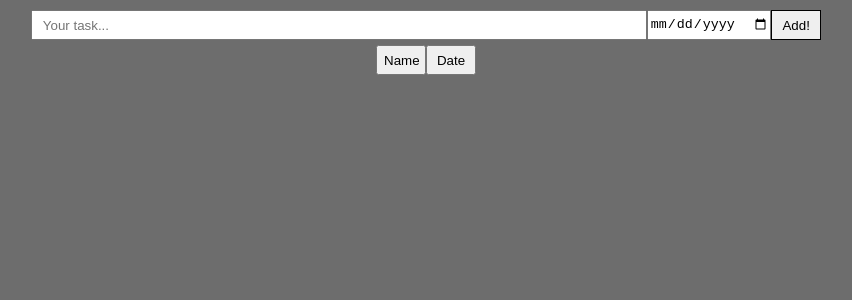
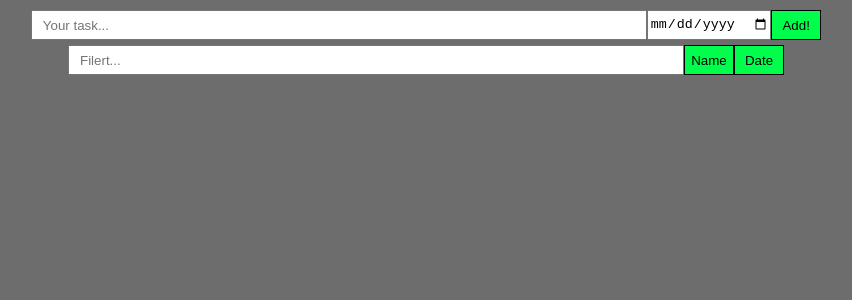
Before and after one commit to AlexAnoschenko/toDosReact, a React (Create React App) app: page / in a window 1280 px wide. Shown: the top 300 px of the page, without its empty margins (214-1066 px from the left). Built offline with nearby package versions, Linux system fonts and the light colour scheme.

Commit message:
Added text_filter-functionality

```diff
--- a/src/App.css
+++ b/src/App.css
@@ -1,3 +1,8 @@
 body {
-  background-color: rgb(109, 109, 109);
+    background-color: rgb(109, 109, 109);
 }
+
+.sortFilterBlock {
+    display: flex;
+    justify-content: center;
+}
--- a/src/App.js
+++ b/src/App.js
@@ -4,9 +4,11 @@ import "./App.css";
 import InputBlock from "./components/InputBlock/InputBlock";
 import ItemBlock from "./components/ItemBlock/ItemBlock";
 import SortBlock from "./components/SortBlock/SortBlock";
+import FilterBlock from "./components/FilterBlock/FilterBlock";
 
 export default class App extends React.Component {
     state = {
+        sourceItems: [],
         tasks: [],
         sortStatus: false
     };
@@ -35,14 +37,16 @@ export default class App extends React.Component {
     };
 
     sortHandle = type => {
+        let first = null;
+        let second = null;
         this.setState({
             tasks: this.state.tasks.sort((a, b) => {
                 if (type === "Name") {
-                    var first = a.text.toLowerCase();
-                    var second = b.text.toLowerCase();
+                    first = a.text.toLowerCase();
+                    second = b.text.toLowerCase();
                 } else {
-                    var first = a.date;
-                    var second = b.date;
+                    first = a.date;
+                    second = b.date;
                 }
 
                 if (this.state.sortStatus === false) {
@@ -60,7 +64,6 @@ export default class App extends React.Component {
                 }
             })
         });
-
         this.setState(function(state) {
             return {
                 sortStatus: !state.sortStatus
@@ -68,11 +71,40 @@ export default class App extends React.Component {
         });
     };
 
+    filterHandle = filter => {
+        if (this.state.sourceItems.length === 0) {
+            this.setState(function(state) {
+                return {
+                    sourceItems: state.tasks
+                };
+            });
+        }
+
+        this.setState(function(state) {
+            return {
+                tasks: state.tasks.filter(item => {
+                    return item.text.toLowerCase().indexOf(filter) > -1;
+                })
+            };
+        });
+
+        if (filter === "") {
+            this.setState(function(state) {
+                return {
+                    tasks: state.sourceItems
+                };
+            });
+        }
+    };
+
     render() {
         return (
             <React.Fragment>
                 <InputBlock addNewTask={this.addTask} />
-                <SortBlock sorting={this.sortHandle} />
+                <div className="sortFilterBlock">
+                    <FilterBlock filtering={this.filterHandle} />
+                    <SortBlock sorting={this.sortHandle} />
+                </div>
                 <ItemBlock
                     changeCheck={this.changeCheck}
                     onDelete={this.deleteTask}
--- /dev/null
+++ b/src/components/FilterBlock/FilterBlock.css
@@ -0,0 +1,11 @@
+.filterBlock {
+    display: flex;
+    justify-content: center;
+    height: 30px;
+    margin-top: 5px;
+}
+
+.filterInput {
+    width: 600px;
+    padding-left: 10px;
+}
--- /dev/null
+++ b/src/components/FilterBlock/FilterBlock.jsx
@@ -0,0 +1,22 @@
+import React from "react";
+import "./FilterBlock.css";
+
+export default class FilterBlock extends React.Component {
+    onChangeFilter = event => {
+        var textFilter = event.currentTarget.value.toLowerCase();
+        this.props.filtering(textFilter);
+    };
+
+    render() {
+        return (
+            <div className="filterBlock">
+                <input
+                    type="text"
+                    className="filterInput"
+                    placeholder="Filert..."
+                    onChange={this.onChangeFilter}
+                />
+            </div>
+        );
+    }
+}
--- a/src/components/InputBlock/InputBlock.css
+++ b/src/components/InputBlock/InputBlock.css
@@ -13,4 +13,5 @@
 .addButton {
     width: 50px;
     border: 1px solid black;
+    background-color: rgb(0, 255, 76);
 }
--- a/src/components/InputBlock/InputBlock.jsx
+++ b/src/components/InputBlock/InputBlock.jsx
@@ -12,7 +12,7 @@ export default class InputBlock extends React.Component {
         this.setState({ [id]: value });
     };
 
-    onClickAddButton = () => {
+    onClickAddButton = (filter) => {
         this.props.addNewTask({
             text: this.state.inputValue,
             date: this.state.inputDate,
--- a/src/components/SortBlock/SortBlock.css
+++ b/src/components/SortBlock/SortBlock.css
@@ -7,4 +7,6 @@
 
 .sortButton {
     width: 50px;
+    border: 1px solid black;
+    background-color: rgb(0, 255, 76);
 }
```
Lines whose indentation alone changed are shown as unchanged.
